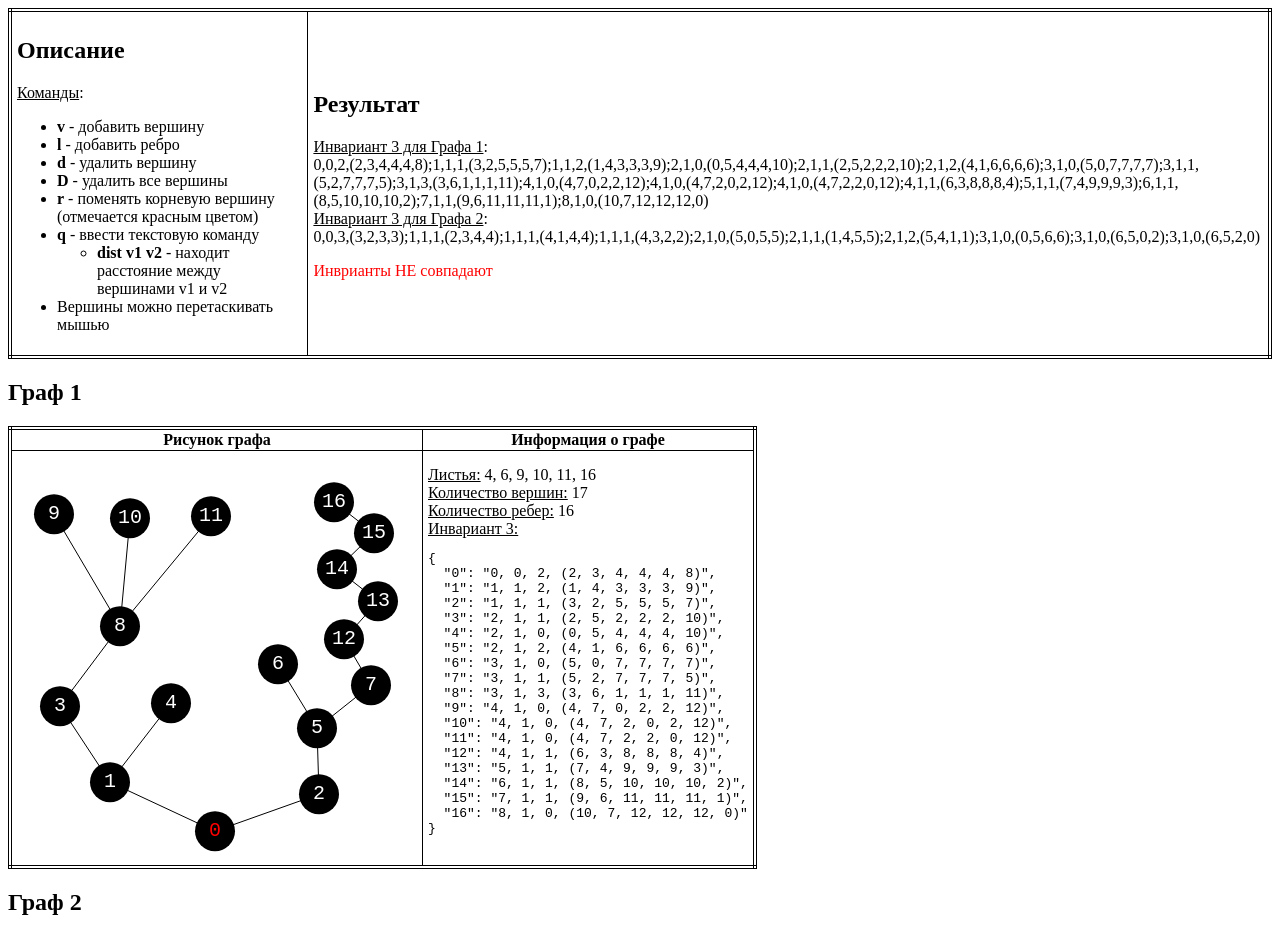
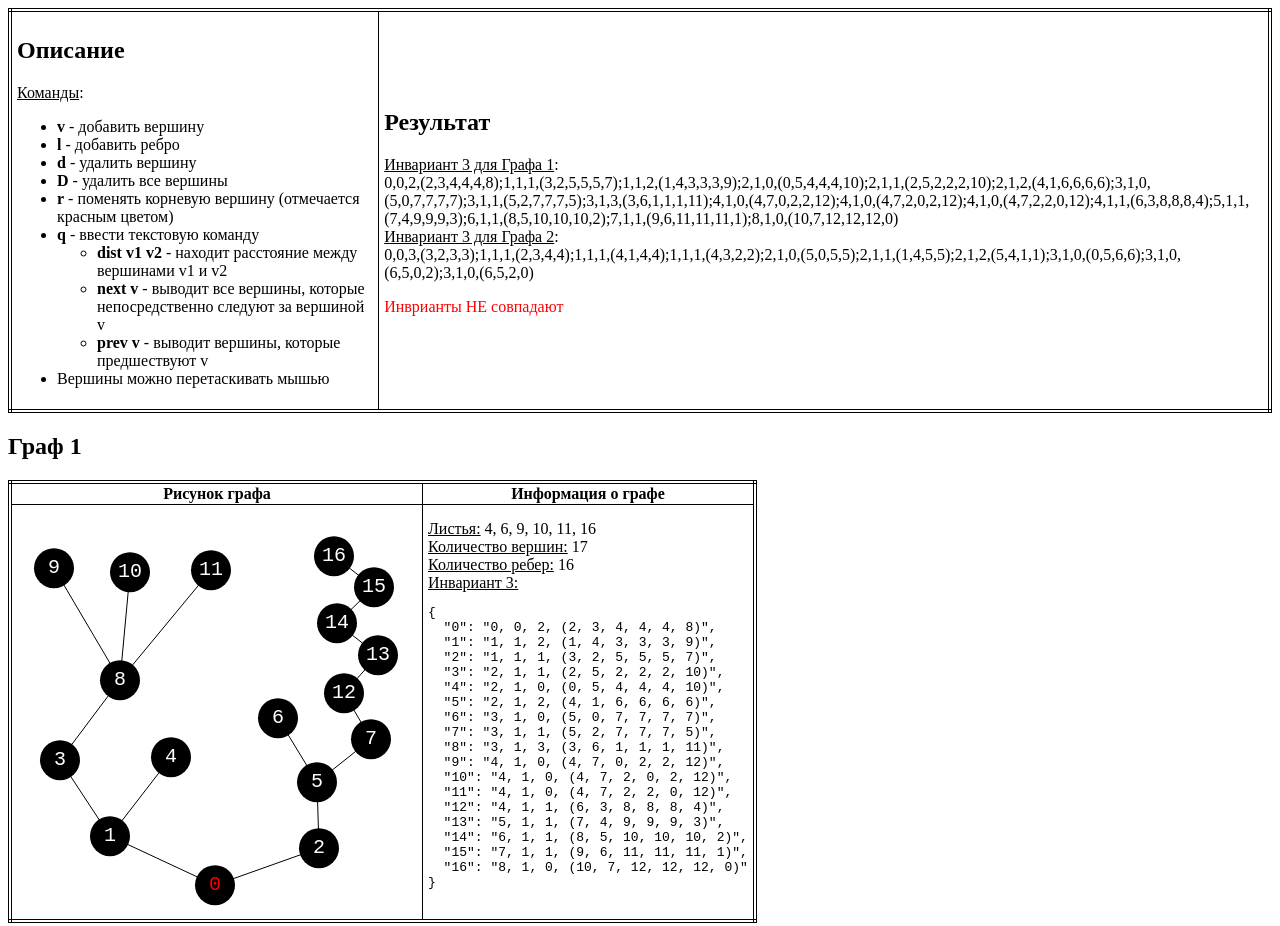
Before and after one commit to psqq/diplom-graphs, a website built with webpack: page public/index.html in a window 1280 px wide. Shown: the top 926 px of the page. Built offline with nearby package versions, Linux system fonts and the light colour scheme.

Commit message:
new commands: next and prev

```diff
--- a/public/index.html
+++ b/public/index.html
@@ -24,6 +24,8 @@
             <li><b>q</b> - ввести текстовую команду</li>
                 <ul>
                     <li><b>dist v1 v2</b> - находит расстояние между вершинами v1 и v2</li>
+                    <li><b>next v</b> - выводит все вершины, которые непосредственно следуют за вершиной v</li>
+                    <li><b>prev v</b> - выводит вершины, которые предшествуют v</li>
                 </ul>
             </li>
             <li>Вершины можно перетаскивать мышью</li>
```
